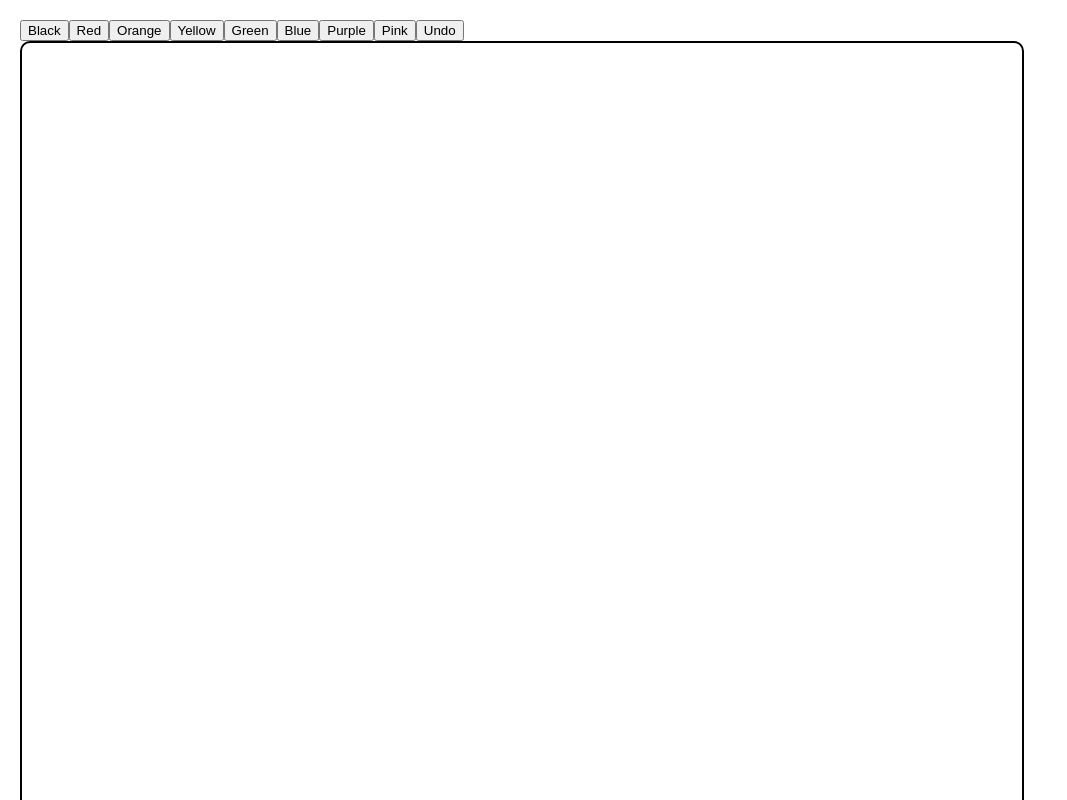
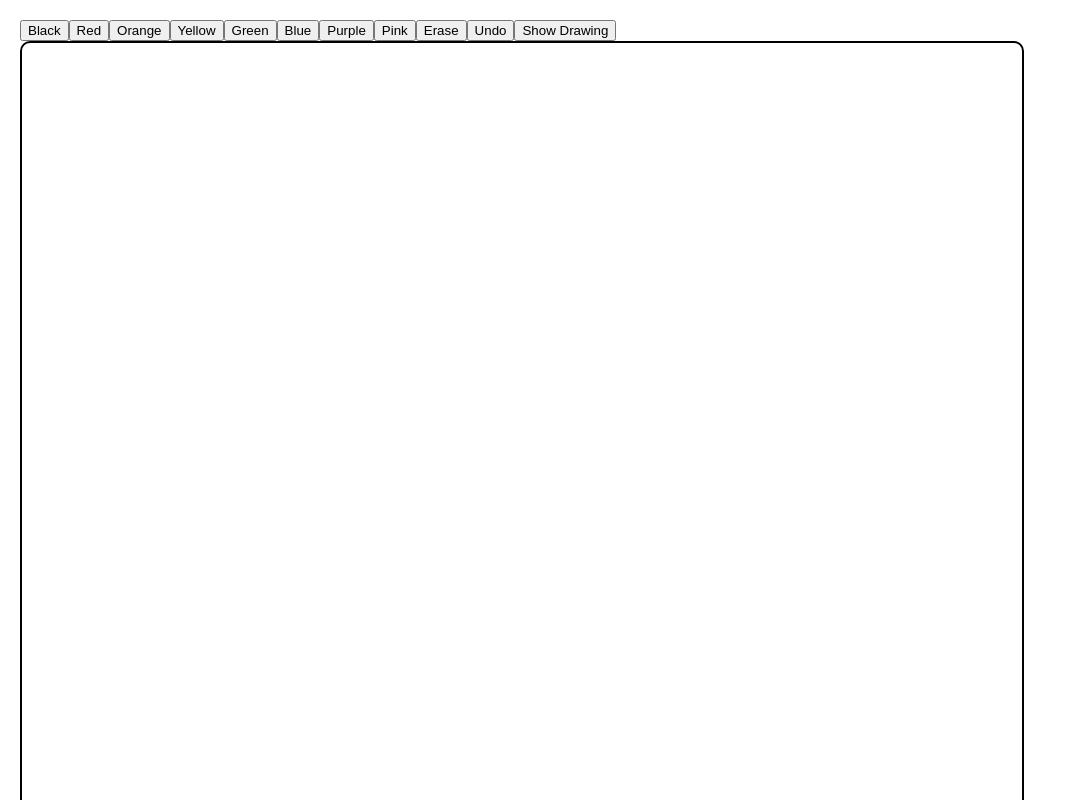
Before and after one commit to elizasohn/exquisite-corpse, a React (Create React App) app: page / in a window 1280 px wide. Shown: the top 800 px of the page, without its empty margins (0-1067 px from the left). Built offline with nearby package versions, Linux system fonts and the light colour scheme.

Commit message:
add erase button

```diff
--- a/src/App.js
+++ b/src/App.js
@@ -154,7 +154,9 @@ class App extends React.Component {
         <button onClick={() => this.handleColorChange("blue")}>Blue</button>
         <button onClick={() => this.handleColorChange("purple")}>Purple</button>
         <button onClick={() => this.handleColorChange("pink")}>Pink</button>
+        <button onClick={() => this.handleColorChange("white")}>Erase</button>
         <button onClick={() => this.undoLine()}>Undo</button>
+        <button id="showDrawing">Show Drawing</button>
 
         <div
           className="drawArea"
@@ -163,6 +165,8 @@ class App extends React.Component {
           onMouseMove={this.handleMouseMove}
         >
           <Drawing lines={this.state.lines} />
+        </div>
+        <div className="result">
         </div>
       </div>
     );
```
